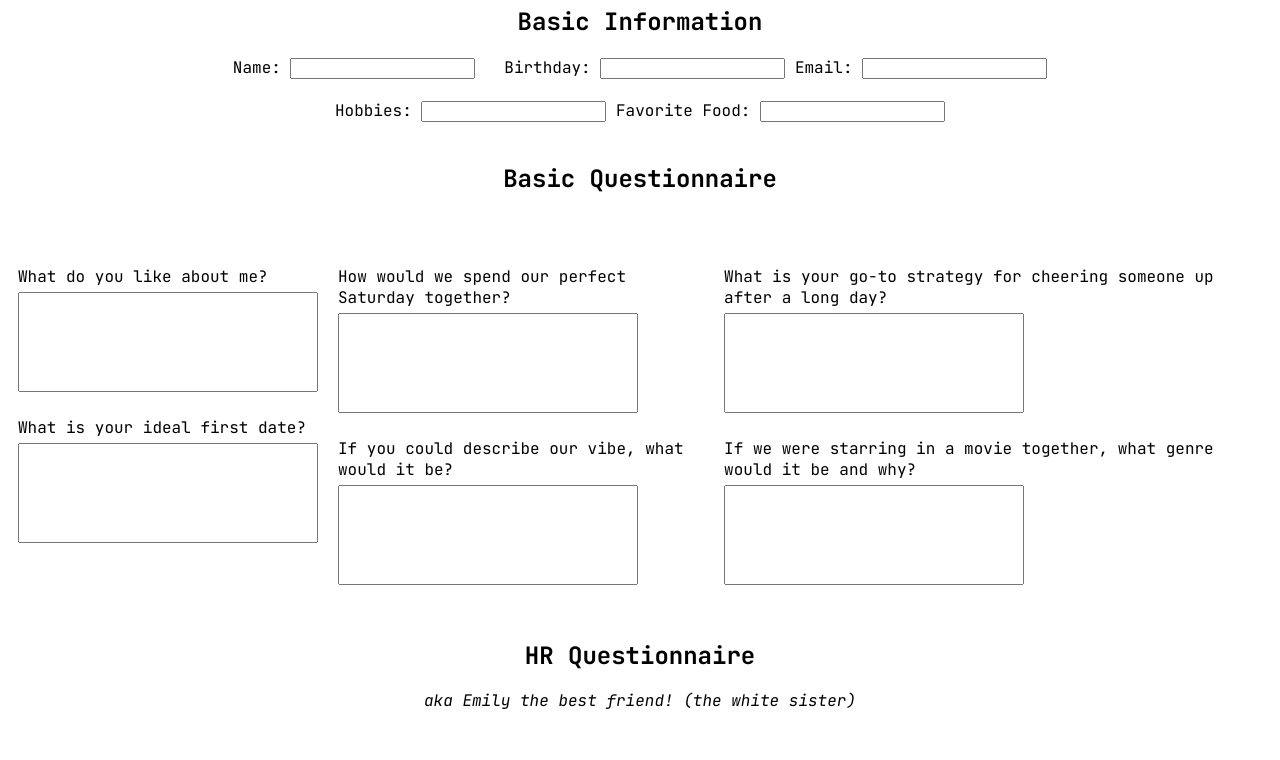
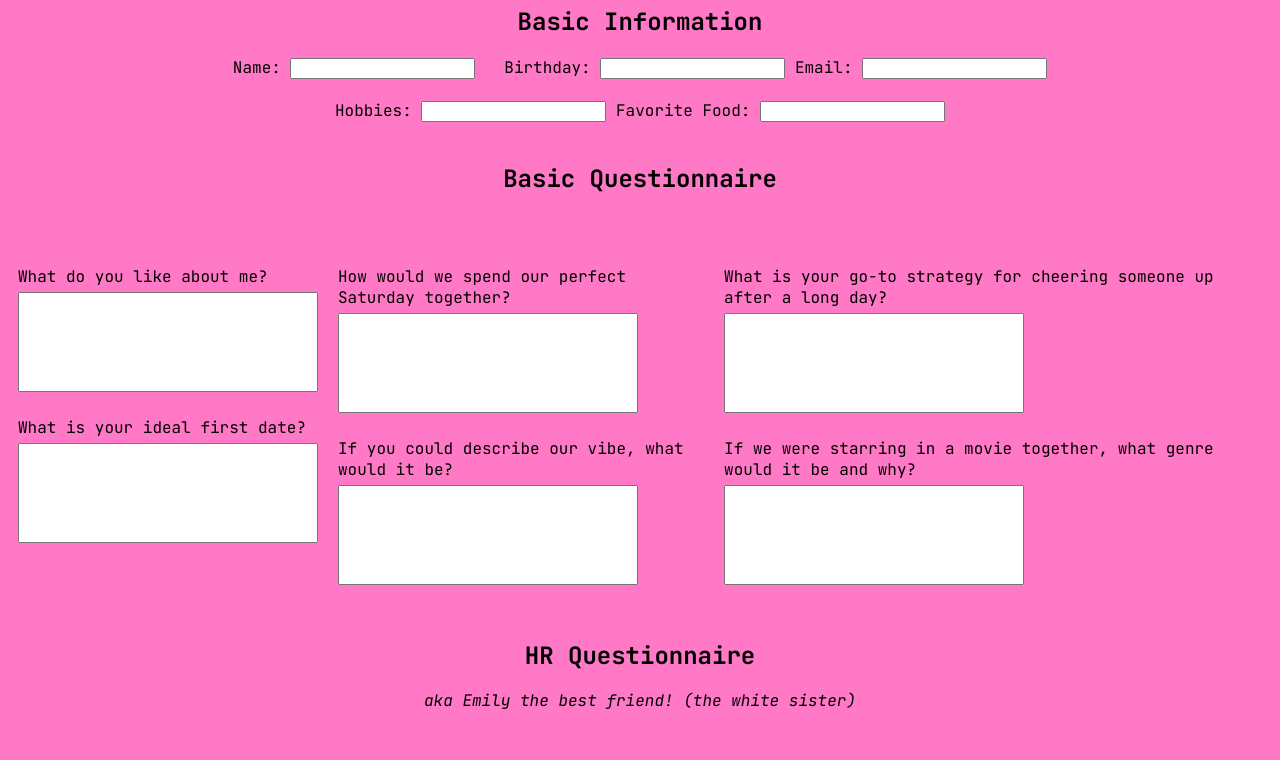
Before and after one commit to JershBytes/companion-app, a plain HTML site: page index.html in a window 1280 px wide. Shown: the part 80-840 px from the top of the page. Drawn offline with nearby package versions, Linux system fonts and the light colour scheme.

Commit message:
Update style.css
Added Dracula Pink background color

```diff
--- a/style.css
+++ b/style.css
@@ -1,3 +1,7 @@
+body {
+  background-color: #ff79c6;
+}
+
 .container {
   display: flex;
   justify-content: center;
```
